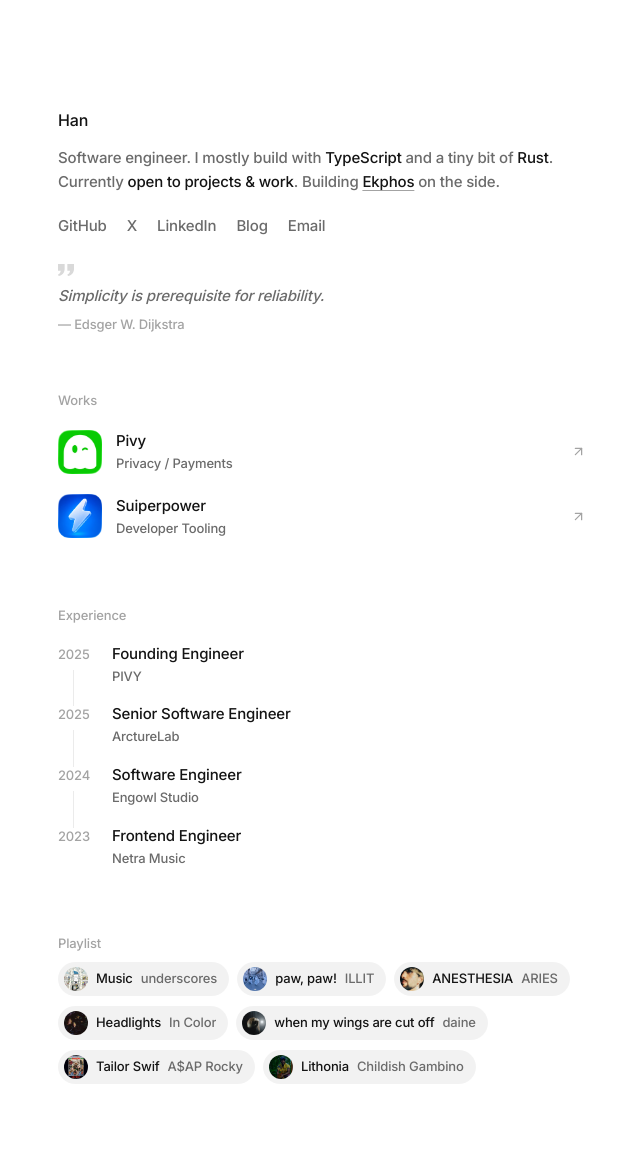
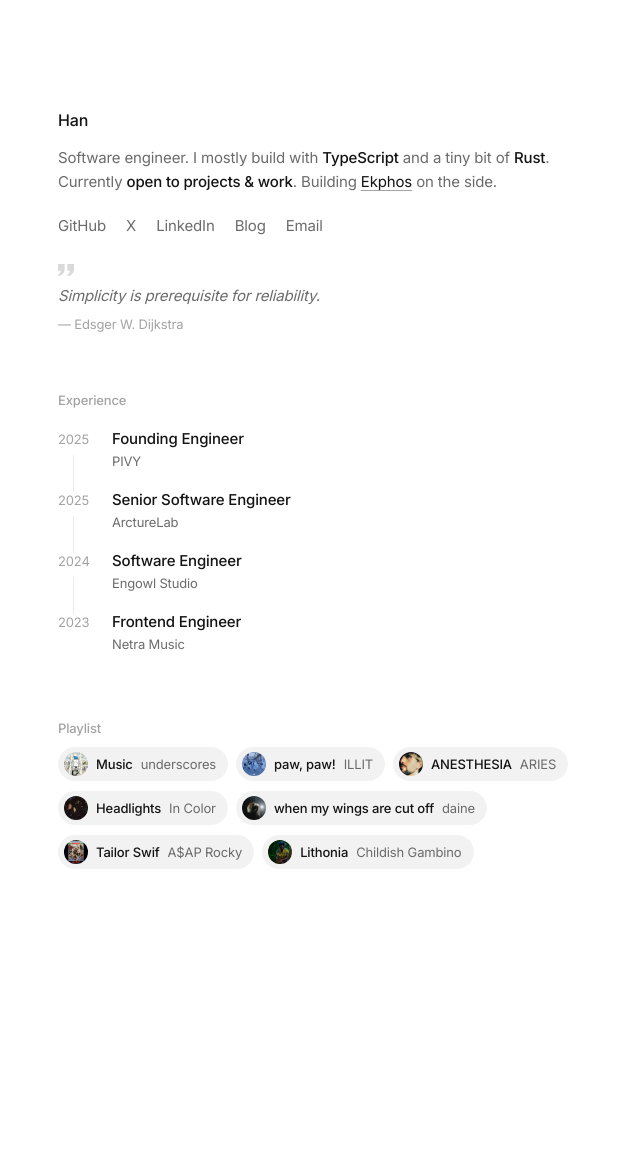
Before and after one commit to hanebox/hanebox.github.io, a Jekyll site: the page built from index.html, in a window 1280 px wide. Shown: the whole page, without its empty margins (318-958 px from the left). Built offline with Jekyll 4.4.1, drawn with Linux system fonts in a browser that asks for light colours; after the commit the page ends 961 px from its top, so only the background shows below that.

Commit message:
remove anim and add blog content

```diff
--- a/_layouts/default.html
+++ b/_layouts/default.html
@@ -13,7 +13,7 @@
         <link rel="preconnect" href="https://fonts.googleapis.com" />
         <link rel="preconnect" href="https://fonts.gstatic.com" crossorigin />
         <link
-            href="https://fonts.googleapis.com/css2?family=Inter:wght@500&display=swap"
+            href="https://fonts.googleapis.com/css2?family=Inter:wght@400;500&display=swap"
             rel="stylesheet"
         />
         <link
--- a/index.html
+++ b/index.html
@@ -62,76 +62,6 @@
                     </figure>
                 </div>
             </header>
-
-            <section class="section">
-                <h2 class="section-label">Works</h2>
-                <ul class="list">
-                    <li>
-                        <a
-                            class="row"
-                            href="https://pivy.me"
-                            target="_blank"
-                            rel="noopener noreferrer"
-                        >
-                            <img
-                                class="row-image"
-                                src="{{ '/assets/projects/pivy-v2-glass.webp' | relative_url }}"
-                                alt="Pivy, get paid and stay private"
-                                loading="lazy"
-                            />
-                            <span class="row-meta">
-                                <span class="row-title">Pivy</span>
-                                <span class="row-sub">Privacy / Payments</span>
-                            </span>
-                            <svg
-                                class="row-arrow"
-                                viewBox="0 0 24 24"
-                                fill="none"
-                                stroke="currentColor"
-                                stroke-width="2"
-                                stroke-linecap="round"
-                                stroke-linejoin="round"
-                                aria-hidden="true"
-                            >
-                                <line x1="7" y1="17" x2="17" y2="7" />
-                                <polyline points="7 7 17 7 17 17" />
-                            </svg>
-                        </a>
-                    </li>
-                    <li>
-                        <a
-                            class="row"
-                            href="https://suiperpower.dev"
-                            target="_blank"
-                            rel="noopener noreferrer"
-                        >
-                            <img
-                                class="row-image"
-                                src="{{ '/assets/projects/suiperpower-icon.webp' | relative_url }}"
-                                alt="Suiperpower, build something meaningful on Sui"
-                                loading="lazy"
-                            />
-                            <span class="row-meta">
-                                <span class="row-title">Suiperpower</span>
-                                <span class="row-sub">Developer Tooling</span>
-                            </span>
-                            <svg
-                                class="row-arrow"
-                                viewBox="0 0 24 24"
-                                fill="none"
-                                stroke="currentColor"
-                                stroke-width="2"
-                                stroke-linecap="round"
-                                stroke-linejoin="round"
-                                aria-hidden="true"
-                            >
-                                <line x1="7" y1="17" x2="17" y2="7" />
-                                <polyline points="7 7 17 7 17 17" />
-                            </svg>
-                        </a>
-                    </li>
-                </ul>
-            </section>
 
             <section class="section">
                 <h2 class="section-label">Experience</h2>
--- a/styles.css
+++ b/styles.css
@@ -12,7 +12,6 @@
   --hover: rgba(0,0,0,0.05);
   --border: #ebebeb;
   --border-hover: #d9d9d9;
-  --ease-out: cubic-bezier(0.23, 1, 0.32, 1);
 }
 
 html {
@@ -22,7 +21,7 @@
 body {
   font-family: "Inter", -apple-system, "Segoe UI", sans-serif;
   font-size: 0.9375rem;
-  font-weight: 500;
+  font-weight: 400;
   line-height: 1.6;
   letter-spacing: -0.01em;
   -webkit-font-smoothing: antialiased;
@@ -59,30 +58,6 @@
   gap: 3.5rem;
 }
 
-/* Entrance */
-
-@keyframes enter {
-  to {
-    opacity: 1;
-    transform: none;
-  }
-}
-
-.hero,
-.section {
-  opacity: 0;
-  transform: translateY(8px);
-  animation: enter 500ms var(--ease-out) forwards;
-}
-
-.section:nth-of-type(2) {
-  animation-delay: 60ms;
-}
-
-.section:nth-of-type(3) {
-  animation-delay: 120ms;
-}
-
 /* Hero */
 
 .hero {
@@ -103,6 +78,7 @@
 
 .intro .em {
   color: var(--text);
+  font-weight: 500;
 }
 
 .intro a {
@@ -110,7 +86,6 @@
   text-decoration: underline;
   text-decoration-color: var(--faint);
   text-underline-offset: 3px;
-  transition: text-decoration-color 150ms ease;
 }
 
 .links {
@@ -122,7 +97,6 @@
 
 .links a {
   color: var(--muted);
-  transition: color 150ms ease;
 }
 
 /* Sections */
@@ -132,70 +106,6 @@
   font-weight: 500;
   color: var(--faint);
   margin-bottom: 0.5rem;
-}
-
-.list {
-  list-style: none;
-}
-
-.row {
-  display: flex;
-  align-items: center;
-  gap: 0.875rem;
-  margin-inline: -0.75rem;
-  padding: 0.625rem 0.75rem;
-  border-radius: 10px;
-  transition: background-color 150ms ease, transform 160ms var(--ease-out);
-}
-
-.row:active {
-  transform: scale(0.99);
-}
-
-.row-image {
-  flex: none;
-  width: 44px;
-  height: 44px;
-  border-radius: 6px;
-  object-fit: contain;
-  transition: filter 200ms ease;
-}
-
-.row-meta {
-  display: flex;
-  flex-direction: column;
-  min-width: 0;
-  flex: 1;
-}
-
-.row-title {
-  font-weight: 500;
-  white-space: nowrap;
-  overflow: hidden;
-  text-overflow: ellipsis;
-}
-
-.row-sub {
-  font-size: 0.8125rem;
-  color: var(--muted);
-  white-space: nowrap;
-  overflow: hidden;
-  text-overflow: ellipsis;
-}
-
-.row-arrow {
-  flex: none;
-  width: 15px;
-  height: 15px;
-  color: var(--faint);
-  transition: transform 200ms var(--ease-out), color 150ms ease;
-}
-
-.note {
-  font-size: 0.8125rem;
-  color: var(--faint);
-  margin-top: 0.75rem;
-  text-wrap: pretty;
 }
 
 /* Experience */
@@ -267,12 +177,6 @@
   padding: 0.3125rem 0.75rem 0.3125rem 0.375rem;
   border-radius: 999px;
   background-color: rgba(0,0,0,0.05);
-  transition: background-color 150ms ease, border-color 150ms ease,
-    transform 160ms var(--ease-out);
-}
-
-.pill:active {
-  transform: scale(0.97);
 }
 
 .pill-image {
@@ -281,7 +185,6 @@
   height: 24px;
   border-radius: 50%;
   object-fit: cover;
-  transition: filter 200ms ease;
 }
 
 .pill-title {
@@ -350,6 +253,8 @@
 
 .site-name {
   color: var(--text);
+  font-size: 1rem;
+  font-weight: 500;
 }
 
 .site-links {
@@ -359,7 +264,6 @@
 
 .site-links a {
   color: var(--muted);
-  transition: color 150ms ease;
 }
 
 .site-links a[aria-current="page"] {
@@ -404,7 +308,6 @@
   margin-inline: -0.75rem;
   padding: 0.875rem 0.75rem;
   border-radius: 10px;
-  transition: background-color 150ms ease;
 }
 
 .post-link-copy {
@@ -415,7 +318,19 @@
 }
 
 .post-link-title {
+  display: inline-flex;
+  align-items: center;
+  gap: 0.35rem;
   color: var(--text);
+  font-weight: 500;
+}
+
+.post-link-arrow {
+  flex: none;
+  width: 13px;
+  height: 13px;
+  color: var(--faint);
+  opacity: 0;
 }
 
 .post-link-description {
@@ -471,7 +386,6 @@
   text-decoration: underline;
   text-decoration-color: var(--faint);
   text-underline-offset: 3px;
-  transition: text-decoration-color 150ms ease;
 }
 
 .post-content ul,
@@ -526,19 +440,6 @@
     color: var(--text);
   }
 
-  .row:hover {
-    background-color: var(--hover);
-  }
-
-  .row:hover .row-image {
-    filter: grayscale(0%);
-  }
-
-  .row:hover .row-arrow {
-    transform: translate(1px, -1px);
-    color: var(--text);
-  }
-
   .pill:hover {
     background-color: var(--hover);
   }
@@ -551,8 +452,9 @@
     color: var(--text);
   }
 
-  .post-link:hover {
-    background-color: var(--hover);
+  .post-link:hover .post-link-arrow,
+  .post-link:focus-visible .post-link-arrow {
+    opacity: 1;
   }
 
   .post-content a:hover,
@@ -567,24 +469,3 @@
     gap: 0.25rem;
   }
 }
-
-@media (prefers-reduced-motion: reduce) {
-  .hero,
-  .section {
-    transform: none;
-    animation-duration: 200ms;
-  }
-
-  .row,
-  .row-image,
-  .row-arrow,
-  .pill,
-  .pill-image {
-    transition: none;
-  }
-
-  .row:active,
-  .pill:active {
-    transform: none;
-  }
-}
```
Also changed, not shown: _posts/2026-08-03-why-most-linux-uis-still-suck.md (added, +20 -0 lines), blog/index.html (+16 -1 lines).
